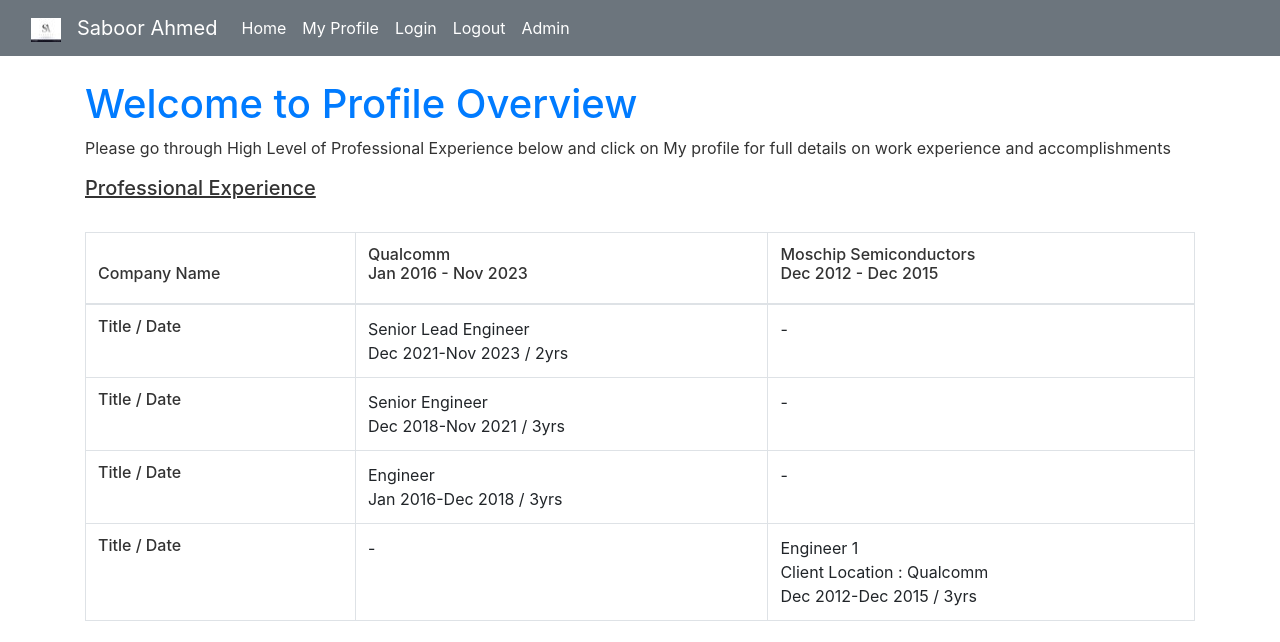
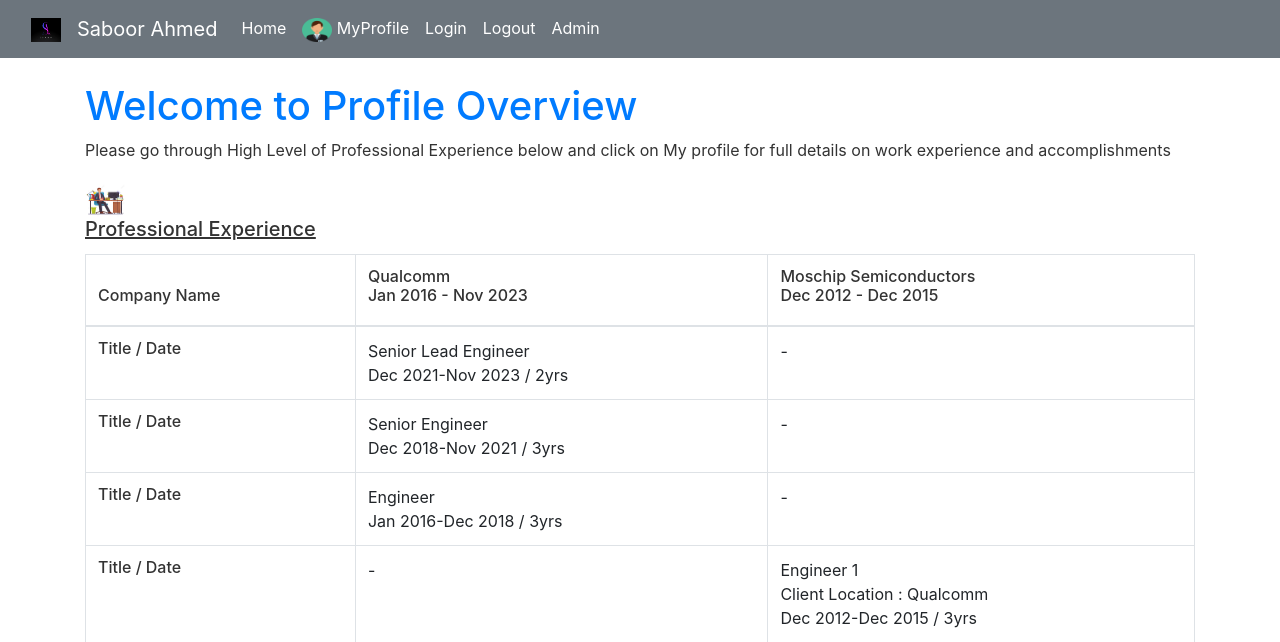
Before and after one commit to Saboorahmed09/MyProfile_Flask, a Flask app: page /home in a window 1280 px wide. Shown: the top 642 px of the page. Run offline with Flask 3, Linux system fonts and the light colour scheme; some libraries are stand-ins or nearby versions.

Commit message:
few decorador changes to MyProfile_Flask

```diff
--- a/templates/home.html
+++ b/templates/home.html
@@ -8,15 +8,17 @@
     <title>{{ title }}</title>
 </head>
 <body>
-<body>
 
     {% include 'navbar.html' %}
+
 
     <div class="container mt-4">
         <h1>{{ title }}</h1>
         <p>Please go through High Level of Professional Experience below and click on My profile for full details on work experience and accomplishments</p>
-
-    <p class="h5"><u>Professional Experience</u></p>
+    <a class="navbar-brand" href="">
+      <img src="{{ url_for('static', filename='images/work.jpg')}}" alt="" width="40" height="34">
+      <p class="h5"><u>Professional Experience</u></p>
+    </a>
         <br/>
     <table class="table table-bordered display-6 ">
       <thead>
--- a/templates/navbar.html
+++ b/templates/navbar.html
@@ -2,7 +2,7 @@
 <nav class="navbar navbar-expand-lg bg-secondary">
   <div class="container-fluid">
     <a class="navbar-brand" href="#">
-      <img src="{{ url_for('static', filename='logo.png')}}" alt="" width="30" height="24">
+      <img src="{{ url_for('static', filename='images/logo_sa.jpg')}}" alt="" width="30" height="24">
     </a>
     <a class="navbar-brand" href="{{ url_for('quotes') }}">Saboor Ahmed</a>
     <button class="navbar-toggler" type="button" data-bs-toggle="collapse" data-bs-target="#navbarSupportedContent" aria-controls="navbarSupportedContent" aria-expanded="false" aria-label="Toggle navigation">
@@ -15,9 +15,14 @@
                     <a class="nav-link" href="{{ url_for('home') }}">Home</a>
                 </li>
 
-                <li class="nav-item">
+<!--                 <li class="nav-item">
                     <a class="nav-link" href="{{ url_for('myprofile') }}">My Profile</a>
-                </li>
+                </li> -->
+
+                <a class="nav-item nav-link" href="{{ url_for('myprofile') }}">
+                  <img src="{{ url_for('static', filename='images/profile.png')}}" alt="" width="30" height="24">
+                  MyProfile
+                </a>
 
                 <li class="nav-item">
                     <a class="nav-link" href="{{ url_for('login') }}">Login</a>
--- a/templates/quotes.html
+++ b/templates/quotes.html
@@ -13,7 +13,7 @@
     <!-- Add your logout content here -->
 
     <a class="navbar-brand" href="#">
-      <img src="{{ url_for('static', filename='nature.webp')}}" class="figure-img img-fluid rounded" alt="" width="500" height="500">
+      <img src="{{ url_for('static', filename='images/nature.webp')}}" class="figure-img img-fluid rounded" alt="" width="500" height="500">
     <figcaption class="figure-caption text-end">A Beginner's Guide.</figcaption>
     </a>
     <br/>
```
Also changed, not shown: logo_sa.jpg (added), static/images/logo_sa.jpg (added), static/images/nature.webp (renamed from static/nature.webp), static/images/profile.png (added), static/images/work.jpg (added), static/logo.png (deleted).
